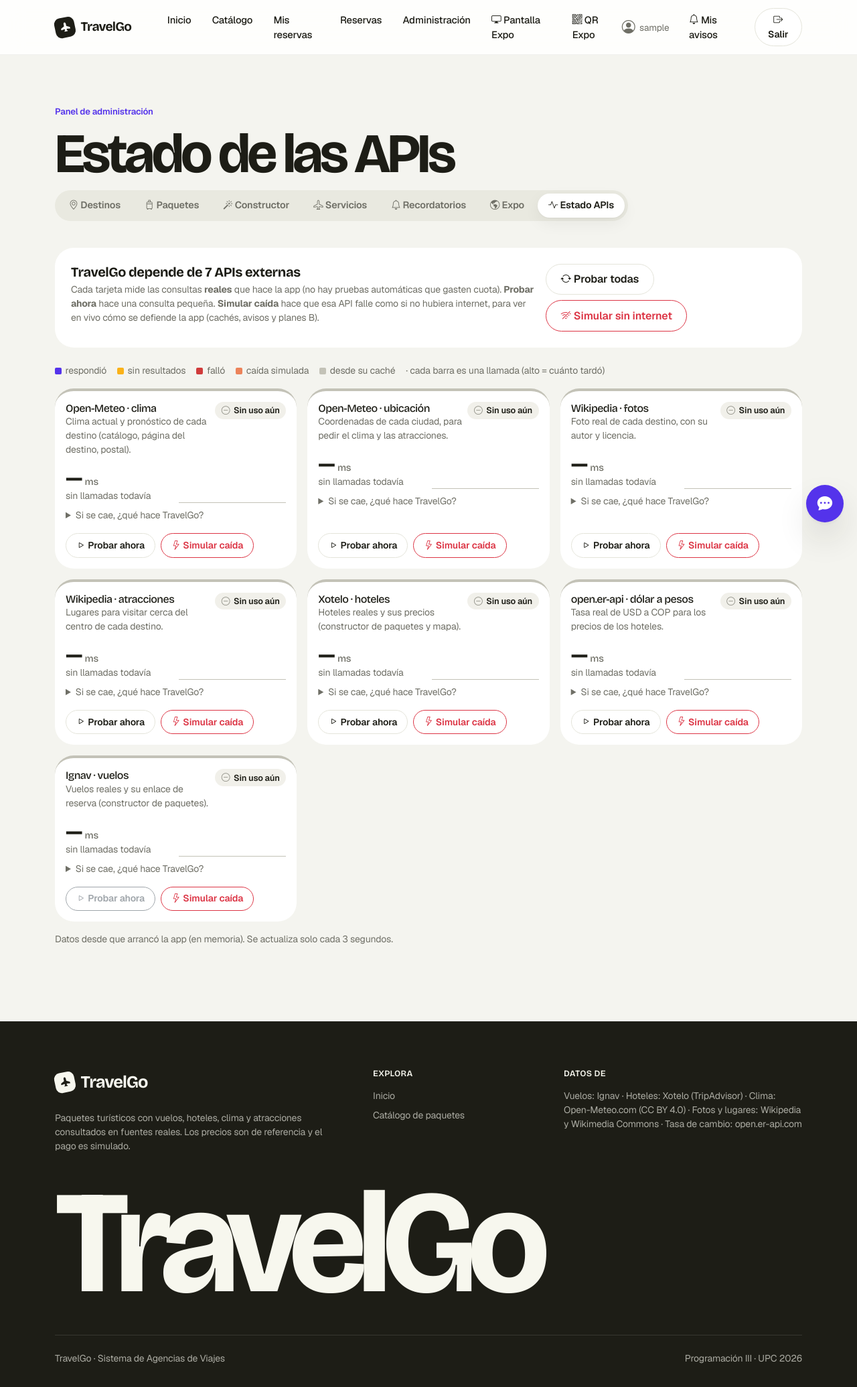
After one commit to sierrajuan2005/travelgo, a Spring Boot app: page /admin/estado in a window 1280 px wide. The commit adds this page. Shown: the whole page at 67% size. Run offline with Spring Boot 4, Linux system fonts and the light colour scheme; the visitor is signed in with stand-in values (Sample User, id 1); some of the project's set-up classes (security, data sources, template engines, error pages and the like) are left out, and stand-ins take their place; some libraries are stand-ins or nearby versions; some web fonts are replaced.

Commit message:
feat(estado): panel de salud de las APIS en el admin

```diff
--- /dev/null
+++ b/src/main/resources/static/css/estado.css
@@ -0,0 +1,77 @@
+/*
+ * Panel de estado de las APIs (admin/estado.html). Colores de estado reservados (bien, atención, grave,
+ * falló): siempre van con ícono y texto, nunca solos. Las llamadas que respondieron usan el violeta de TravelGo.
+ */
+:root {
+    --estado-bien: #0ca30c;
+    --estado-atencion: #fab219;
+    --estado-grave: #ec835a;
+    --estado-fallo: #d03b3b;
+    --estado-neutro: #8a8a80;
+    --estado-ok: var(--tg-violeta, #5433eb);
+    --estado-base: #c3c2b7;
+}
+
+.tg-estado-tarjeta { border-top: 4px solid transparent; transition: border-color .3s; }
+.tg-estado-tarjeta[data-semaforo="VERDE"] { border-top-color: var(--estado-bien); }
+.tg-estado-tarjeta[data-semaforo="AMARILLO"] { border-top-color: var(--estado-atencion); }
+.tg-estado-tarjeta[data-semaforo="ROJO"] { border-top-color: var(--estado-fallo); }
+.tg-estado-tarjeta[data-semaforo="SIMULADA"] { border-top-color: var(--estado-grave); }
+.tg-estado-tarjeta[data-semaforo="SIN_DATOS"] { border-top-color: var(--estado-base); }
+
+/* Píldora del semáforo: el texto va en tinta; el color lo lleva el ícono */
+.tg-estado-pill {
+    display: inline-flex;
+    align-items: center;
+    gap: .35rem;
+    flex: none;
+    padding: .2rem .6rem;
+    border-radius: 99px;
+    font-size: .8rem;
+    font-weight: 600;
+    color: var(--tg-tinta, #1d1d16);
+    background: #f1f0ea;
+    white-space: nowrap;
+}
+
+.tg-estado-pill[data-semaforo="VERDE"] i { color: var(--estado-bien); }
+.tg-estado-pill[data-semaforo="AMARILLO"] i { color: #b37c00; }
+.tg-estado-pill[data-semaforo="ROJO"] i { color: var(--estado-fallo); }
+.tg-estado-pill[data-semaforo="SIMULADA"] i { color: var(--estado-grave); }
+.tg-estado-pill[data-semaforo="SIN_DATOS"] i { color: var(--estado-neutro); }
+
+.tg-estado-cifra {
+    font-family: "Bricolage Grotesque", sans-serif;
+    font-weight: 700;
+    font-size: 2rem;
+    line-height: 1;
+    font-variant-numeric: tabular-nums;
+}
+
+.tg-estado-cifra small { font-size: .9rem; font-weight: 500; color: var(--tg-tinta-suave, #6f6f66); }
+
+.tg-estado-grafico { width: 160px; height: 48px; flex: none; overflow: visible; }
+.tg-estado-base { stroke: var(--estado-base); stroke-width: 1; }
+.tg-estado-grafico rect[data-resultado="OK"], .tg-estado-muestra[data-resultado="OK"] { fill: var(--estado-ok); background: var(--estado-ok); }
+.tg-estado-grafico rect[data-resultado="VACIA"], .tg-estado-muestra[data-resultado="VACIA"] { fill: var(--estado-atencion); background: var(--estado-atencion); }
+.tg-estado-grafico rect[data-resultado="ERROR"], .tg-estado-muestra[data-resultado="ERROR"] { fill: var(--estado-fallo); background: var(--estado-fallo); }
+.tg-estado-grafico rect[data-resultado="SIMULADA"], .tg-estado-muestra[data-resultado="SIMULADA"] { fill: var(--estado-grave); background: var(--estado-grave); }
+.tg-estado-grafico rect[data-resultado="CACHE"], .tg-estado-muestra[data-resultado="CACHE"] { fill: var(--estado-base); background: var(--estado-base); }
+.tg-estado-grafico rect:hover { opacity: .75; }
+
+.tg-estado-leyenda { display: flex; flex-wrap: wrap; gap: .4rem 1rem; align-items: center; }
+.tg-estado-leyenda span { display: inline-flex; align-items: center; gap: .35rem; }
+.tg-estado-muestra { display: inline-block; width: 10px; height: 10px; border-radius: 2px; }
+
+.tg-estado-error { color: var(--tg-tinta, #1d1d16); border-left: 3px solid var(--estado-fallo); padding-left: .5rem; }
+
+.tg-estado-alerta {
+    padding: .7rem 1rem;
+    border-radius: .7rem;
+    background: #fdecea;
+    border-left: 4px solid var(--estado-fallo);
+}
+.tg-estado-alerta i { color: var(--estado-fallo); }
+
+.tg-estado-ocupado { cursor: progress; }
+.tg-estado-ocupado button { pointer-events: none; opacity: .7; }
--- /dev/null
+++ b/src/main/resources/static/js/estado.js
@@ -0,0 +1,171 @@
+/*
+ * Panel de estado de las APIs (templates/admin/estado.html, Integrante 3).
+ * Pide /admin/estado/datos cada 3 s y pinta una tarjeta por API: semáforo (ícono + texto, nunca solo color),
+ * latencia de la última llamada, gráfico de las últimas llamadas y los botones "Probar ahora" y "Simular caída".
+ */
+(function () {
+    'use strict';
+
+    const raiz = document.getElementById('tg-estado');
+    if (!raiz) return;
+    const plantilla = document.getElementById('tg-estado-tarjeta');
+    const tarjetas = raiz.querySelector('[data-campo="tarjetas"]');
+    const botonSinInternet = raiz.querySelector('[data-accion="sin-internet"]');
+    const alertaSinInternet = raiz.querySelector('[data-campo="alerta-sin-internet"]');
+    const CADA = 3000;
+
+    const SEMAFORO = {
+        VERDE: { texto: 'Bien', icono: 'bi-check-circle-fill' },
+        AMARILLO: { texto: 'Atención', icono: 'bi-exclamation-circle-fill' },
+        ROJO: { texto: 'Falló', icono: 'bi-x-circle-fill' },
+        SIMULADA: { texto: 'Caída simulada', icono: 'bi-lightning-fill' },
+        SIN_DATOS: { texto: 'Sin uso aún', icono: 'bi-dash-circle' }
+    };
+    const RESULTADO = { OK: 'respondió', VACIA: 'sin resultados', ERROR: 'falló', SIMULADA: 'caída simulada',
+        CACHE: 'desde su caché' };
+
+    let sinInternet = false;
+    let ocupado = false;
+
+    function cabeceras() {
+        const h = { 'Accept': 'application/json' };
+        if (raiz.dataset.csrfHeader && raiz.dataset.csrfToken) h[raiz.dataset.csrfHeader] = raiz.dataset.csrfToken;
+        return h;
+    }
+
+    async function pedir(url, metodo) {
+        const r = await fetch(url, { method: metodo || 'GET', headers: cabeceras() });
+        if (!r.ok) throw new Error('HTTP ' + r.status);
+        return r.json();
+    }
+
+    function hace(segundos) {
+        if (segundos == null) return 'sin llamadas todavía';
+        if (segundos < 5) return 'ahora mismo';
+        if (segundos < 60) return 'hace ' + segundos + ' s';
+        if (segundos < 3600) return 'hace ' + Math.round(segundos / 60) + ' min';
+        return 'hace ' + Math.round(segundos / 3600) + ' h';
+    }
+
+    /* ---------- gráfico: una barra por llamada, alto = ms (escala propia de cada API) ---------- */
+    const SVG = 'http://www.w3.org/2000/svg';
+    function grafico(svg, puntos) {
+        svg.replaceChildren();
+        const ancho = 160, alto = 48, n = 20, hueco = 2;
+        const barra = (ancho - hueco * (n - 1)) / n;
+        const tope = Math.max(300, ...puntos.map(p => p.ms));
+        // Línea base
+        const base = document.createElementNS(SVG, 'line');
+        base.setAttribute('x1', 0); base.setAttribute('x2', ancho);
+        base.setAttribute('y1', alto - 0.5); base.setAttribute('y2', alto - 0.5);
+        base.setAttribute('class', 'tg-estado-base');
+        svg.append(base);
+        // Las más nuevas a la derecha
+        const desde = n - puntos.length;
+        puntos.forEach((p, i) => {
+            const fallo = p.resultado === 'ERROR' || p.resultado === 'SIMULADA';
+            // Una falla no tiene un tiempo útil: barra corta fija para que se vea igual
+            const h = fallo ? 10 : Math.max(3, (p.ms / tope) * (alto - 4));
+            const x = (desde + i) * (barra + hueco);
+            const rect = document.createElementNS(SVG, 'rect');
+            rect.setAttribute('x', x.toFixed(1));
+            rect.setAttribute('y', (alto - 1 - h).toFixed(1));
+            rect.setAttribute('width', barra.toFixed(1));
+            rect.setAttribute('height', h.toFixed(1));
+            rect.setAttribute('rx', 2);
+            rect.setAttribute('data-resultado', p.resultado);
+            const titulo = document.createElementNS(SVG, 'title');
+            titulo.textContent = (fallo ? '' : p.ms + ' ms · ') + RESULTADO[p.resultado];
+            rect.append(titulo);
+            svg.append(rect);
+        });
+        svg.setAttribute('aria-label', 'Últimas ' + puntos.length + ' llamadas');
+    }
+
+    /* ---------- tarjetas ---------- */
+    function tarjeta(f) {
+        let nodo = tarjetas.querySelector('[data-fuente="' + f.id + '"]');
+        if (!nodo) {
+            nodo = plantilla.content.firstElementChild.cloneNode(true);
+            nodo.dataset.fuente = f.id;
+            nodo.querySelector('[data-accion="probar"]').addEventListener('click', () => accion(f.id + '/probar'));
+            nodo.querySelector('[data-accion="caida"]').addEventListener('click', e =>
+                accion(f.id + '/caida?activa=' + (e.currentTarget.dataset.activa !== 'true')));
+        }
+        const campo = n => nodo.querySelector('[data-campo="' + n + '"]');
+        campo('nombre').textContent = f.nombre;
+        campo('para').textContent = f.paraQueSirve;
+        campo('si-falla').textContent = f.siFalla;
+        campo('cuota').textContent = 'Cuota: ' + f.cuota;
+
+        const s = SEMAFORO[f.semaforo] || SEMAFORO.SIN_DATOS;
+        const pill = campo('semaforo');
+        pill.dataset.semaforo = f.semaforo;
+        pill.querySelector('i').className = 'bi ' + s.icono;
+        pill.querySelector('span').textContent = s.texto;
+        nodo.querySelector('.tg-estado-tarjeta').dataset.semaforo = f.semaforo;
+
+        // Si la última llamada falló, su tiempo no dice nada (pudo fallar antes de salir a internet)
+        const sinTiempo = f.msUltima == null || f.semaforo === 'ROJO' || f.semaforo === 'SIMULADA';
+        campo('ms').textContent = sinTiempo ? '—' : f.msUltima.toLocaleString('es-CO');
+        const partes = [hace(f.haceSegundos)];
+        if (f.llamadas) {
+            partes.push(f.llamadas + (f.llamadas === 1 ? ' llamada' : ' llamadas'));
+            partes.push(f.exito + ' % respondió');
+            if (f.msPromedio != null) partes.push('promedio ' + f.msPromedio.toLocaleString('es-CO') + ' ms');
+        }
+        campo('detalle').textContent = partes.join(' · ');
+
+        const error = campo('error');
+        error.hidden = !f.ultimoError || f.semaforo === 'VERDE';
+        error.textContent = f.ultimoError ? 'Último problema: ' + f.ultimoError : '';
+
+        grafico(campo('grafico'), f.grafico);
+
+        const probar = nodo.querySelector('[data-accion="probar"]');
+        probar.disabled = !f.sePuedeProbar || f.caidaSimulada;
+        probar.title = f.sePuedeProbar ? '' : 'No se prueba: gastaría cuota que no se recupera.';
+        const caida = nodo.querySelector('[data-accion="caida"]');
+        caida.dataset.activa = f.caidaSimulada;
+        caida.className = 'btn btn-sm ' + (f.caidaSimulada ? 'btn-danger' : 'btn-outline-danger');
+        caida.innerHTML = f.caidaSimulada
+            ? '<i class="bi bi-plug-fill"></i> Reconectar'
+            : '<i class="bi bi-lightning"></i> Simular caída';
+        return nodo;
+    }
+
+    function pintar(datos) {
+        sinInternet = datos.sinInternet;
+        botonSinInternet.className = 'btn ' + (sinInternet ? 'btn-danger' : 'btn-outline-danger');
+        botonSinInternet.querySelector('span').textContent = sinInternet ? 'Volver a conectar todo' : 'Simular sin internet';
+        alertaSinInternet.hidden = !sinInternet;
+        raiz.querySelector('[data-campo="cuantas"]').textContent = datos.fuentes.length;
+        const nodos = datos.fuentes.map(tarjeta);
+        tarjetas.replaceChildren(...nodos);
+    }
+
+    async function accion(ruta) {
+        if (ocupado) return;
+        ocupado = true;
+        raiz.classList.add('tg-estado-ocupado');
+        try {
+            pintar(await pedir(raiz.dataset.base + ruta, 'POST'));
+        } catch (e) {
+            // La próxima actualización lo intenta de nuevo
+        } finally {
+            ocupado = false;
+            raiz.classList.remove('tg-estado-ocupado');
+        }
+    }
+
+    async function actualizar() {
+        if (!ocupado && !document.hidden) {
+            try { pintar(await pedir(raiz.dataset.datos)); } catch (e) { /* se reintenta */ }
+        }
+        setTimeout(actualizar, CADA);
+    }
+
+    raiz.querySelector('[data-accion="probar-todas"]').addEventListener('click', () => accion('probar-todas'));
+    botonSinInternet.addEventListener('click', () => accion('sin-internet?activa=' + !sinInternet));
+    actualizar();
+})();
--- /dev/null
+++ b/src/main/resources/templates/admin/estado.html
@@ -0,0 +1,113 @@
+<!DOCTYPE html>
+<html lang="es" xmlns:th="http://www.thymeleaf.org">
+<head th:replace="~{fragments/layout :: head('Administración · Estado de las APIs')}"></head>
+<body>
+<link rel="stylesheet" th:href="@{/css/estado.css}">
+<nav th:replace="~{fragments/layout :: navbar}"></nav>
+
+<main>
+  <section th:replace="~{fragments/layout :: adminEncabezado('estado')}"></section>
+
+  <!-- Panel de salud de las APIs (idea 5, Integrante 3). Ver docs/estado_apis.md.
+       js/estado.js pinta las tarjetas con el JSON de /admin/estado/datos y lo vuelve a pedir cada 3 s. -->
+  <div class="container tg-sube" id="tg-estado"
+       th:data-datos="@{/admin/estado/datos}"
+       th:data-base="@{/admin/estado/}"
+       th:data-csrf-header="${_csrf?.headerName}"
+       th:data-csrf-token="${_csrf?.token}">
+
+    <div class="card tg-card p-3 p-md-4 mb-4">
+      <div class="d-flex flex-column flex-lg-row justify-content-between gap-3">
+        <div>
+          <h2 class="h5 mb-1">TravelGo depende de <span data-campo="cuantas" th:text="${#lists.size(datos.fuentes())}">8</span> APIs externas</h2>
+          <p class="text-muted small mb-0" style="max-width: 46rem;">
+            Cada tarjeta mide las consultas <b>reales</b> que hace la app (no hay pruebas automáticas que gasten
+            cuota). <b>Probar ahora</b> hace una consulta pequeña. <b>Simular caída</b> hace que esa API falle
+            como si no hubiera internet, para ver en vivo cómo se defiende la app (cachés, avisos y planes B).
+          </p>
+        </div>
+        <div class="d-flex gap-2 flex-wrap align-items-start">
+          <button type="button" class="btn btn-outline-secondary" data-accion="probar-todas">
+            <i class="bi bi-arrow-repeat"></i> Probar todas</button>
+          <button type="button" class="btn" data-accion="sin-internet"
+                  th:classappend="${datos.sinInternet()} ? 'btn-danger' : 'btn-outline-danger'">
+            <i class="bi bi-wifi-off"></i>
+            <span th:text="${datos.sinInternet()} ? 'Volver a conectar todo' : 'Simular sin internet'">Simular sin internet</span>
+          </button>
+        </div>
+      </div>
+      <p class="tg-estado-alerta mt-3 mb-0" data-campo="alerta-sin-internet" th:hidden="${!datos.sinInternet()}">
+        <i class="bi bi-exclamation-triangle-fill"></i>
+        Simulando <b>sin internet</b>: todas las APIs fallan. Abre el catálogo o el mapa en otra pestaña para ver
+        cómo responde la app. Vuelve a conectar al terminar.
+      </p>
+    </div>
+
+    <p class="tg-estado-leyenda small text-muted">
+      <span><i class="tg-estado-muestra" data-resultado="OK"></i> respondió</span>
+      <span><i class="tg-estado-muestra" data-resultado="VACIA"></i> sin resultados</span>
+      <span><i class="tg-estado-muestra" data-resultado="ERROR"></i> falló</span>
+      <span><i class="tg-estado-muestra" data-resultado="SIMULADA"></i> caída simulada</span>
+      <span><i class="tg-estado-muestra" data-resultado="CACHE"></i> desde su caché</span>
+      · cada barra es una llamada (alto = cuánto tardó)
+    </p>
+
+    <div class="row g-3" data-campo="tarjetas">
+      <!-- Las pinta estado.js; esto se ve si JavaScript no carga -->
+      <div class="col-md-6 col-xl-4" th:each="f : ${datos.fuentes()}">
+        <div class="card tg-card h-100 p-3">
+          <h3 class="h6 mb-1" th:text="${f.nombre()}">Open-Meteo · clima</h3>
+          <p class="small text-muted mb-0" th:text="${f.semaforo()}">VERDE</p>
+        </div>
+      </div>
+    </div>
+
+    <p class="small text-muted mt-3">
+      Datos desde que arrancó la app (en memoria). Se actualiza solo cada 3 segundos.
+    </p>
+  </div>
+</main>
+
+<!-- Tarjeta de una API (la copia estado.js) -->
+<template id="tg-estado-tarjeta">
+  <div class="col-md-6 col-xl-4">
+    <article class="card tg-card h-100 p-3 tg-estado-tarjeta">
+      <header class="d-flex justify-content-between align-items-start gap-2 mb-2">
+        <div>
+          <h3 class="h6 mb-0" data-campo="nombre">Open-Meteo · clima</h3>
+          <p class="small text-muted mb-0" data-campo="para">Clima de cada destino</p>
+        </div>
+        <span class="tg-estado-pill" data-campo="semaforo"><i class="bi"></i> <span>Bien</span></span>
+      </header>
+
+      <div class="d-flex align-items-end justify-content-between gap-3 my-2">
+        <div>
+          <div class="tg-estado-cifra"><span data-campo="ms">—</span><small> ms</small></div>
+          <div class="small text-muted" data-campo="detalle">sin llamadas todavía</div>
+        </div>
+        <svg class="tg-estado-grafico" data-campo="grafico" viewBox="0 0 160 48" role="img"
+             aria-label="Últimas llamadas"></svg>
+      </div>
+
+      <p class="small mb-2 tg-estado-error" data-campo="error" hidden></p>
+
+      <details class="small mb-2">
+        <summary class="text-muted">Si se cae, ¿qué hace TravelGo?</summary>
+        <p class="mb-1 mt-2" data-campo="si-falla"></p>
+        <p class="mb-0 text-muted" data-campo="cuota"></p>
+      </details>
+
+      <footer class="d-flex gap-2 mt-auto pt-2">
+        <button type="button" class="btn btn-sm btn-outline-secondary" data-accion="probar">
+          <i class="bi bi-play"></i> Probar ahora</button>
+        <button type="button" class="btn btn-sm" data-accion="caida"></button>
+      </footer>
+    </article>
+  </div>
+</template>
+
+<footer th:replace="~{fragments/layout :: footer}"></footer>
+<th:block th:replace="~{fragments/layout :: scripts}"></th:block>
+<script th:src="@{/js/estado.js}" defer></script>
+</body>
+</html>
--- a/src/main/resources/templates/fragments/layout.html
+++ b/src/main/resources/templates/fragments/layout.html
@@ -109,7 +109,8 @@
             th:text="${activa == 'destinos'} ? 'Destinos' : (${activa == 'paquetes'} ? 'Paquetes turísticos'
                 : (${activa == 'constructor'} ? 'Constructor de paquetes'
                 : (${activa == 'recordatorios'} ? 'Recordatorios'
-                : (${activa == 'expo'} ? 'Lanza tu viaje (ExpoSoftware)' : 'Servicios reservables'))))">Destinos</h1>
+                : (${activa == 'expo'} ? 'Lanza tu viaje (ExpoSoftware)'
+                : (${activa == 'estado'} ? 'Estado de las APIs' : 'Servicios reservables')))))">Destinos</h1>
         <ul class="tg-admin-tabs">
             <li><a class="nav-link" th:classappend="${activa == 'destinos'} ? 'active'" th:href="@{/admin/destinos}">
                 <i class="bi bi-geo-alt"></i> Destinos</a></li>
@@ -123,6 +124,8 @@
                 <i class="bi bi-bell"></i> Recordatorios</a></li>
             <li><a class="nav-link" th:classappend="${activa == 'expo'} ? 'active'" th:href="@{/admin/expo}">
                 <i class="bi bi-globe-americas"></i> Expo</a></li>
+            <li><a class="nav-link" th:classappend="${activa == 'estado'} ? 'active'" th:href="@{/admin/estado}">
+                <i class="bi bi-activity"></i> Estado APIs</a></li>
         </ul>
     </div>
 </section>
```
